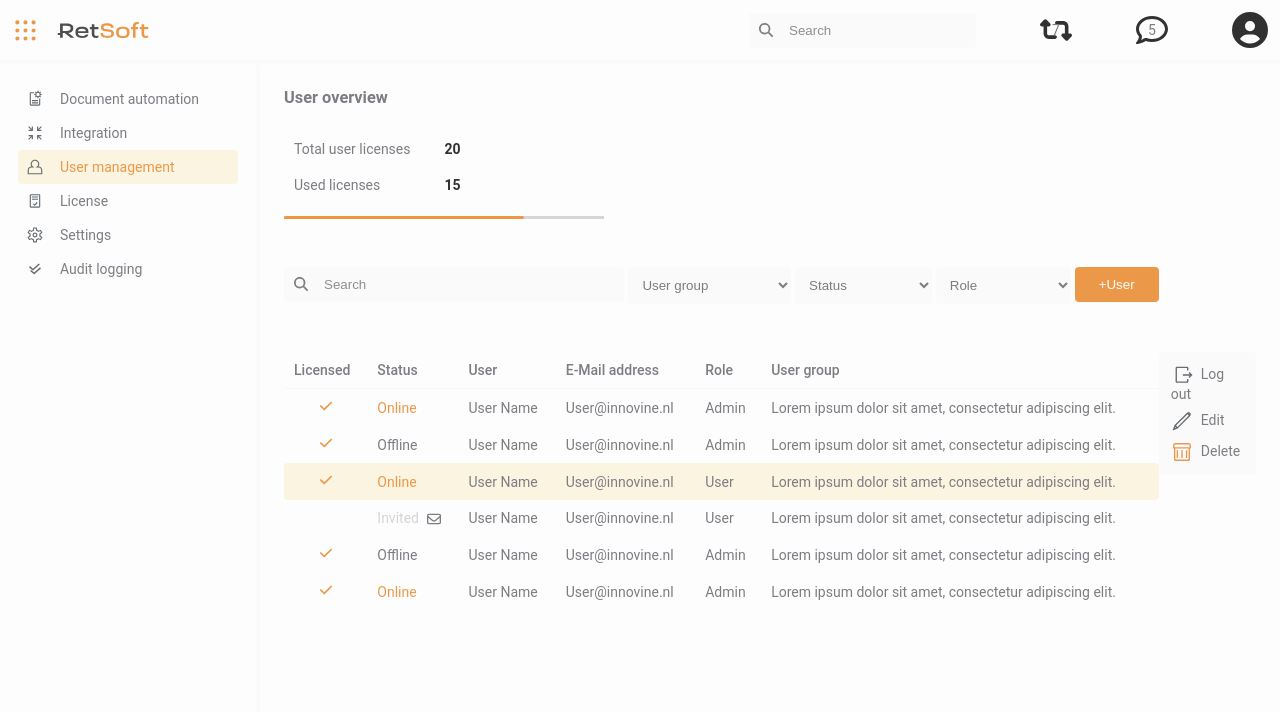
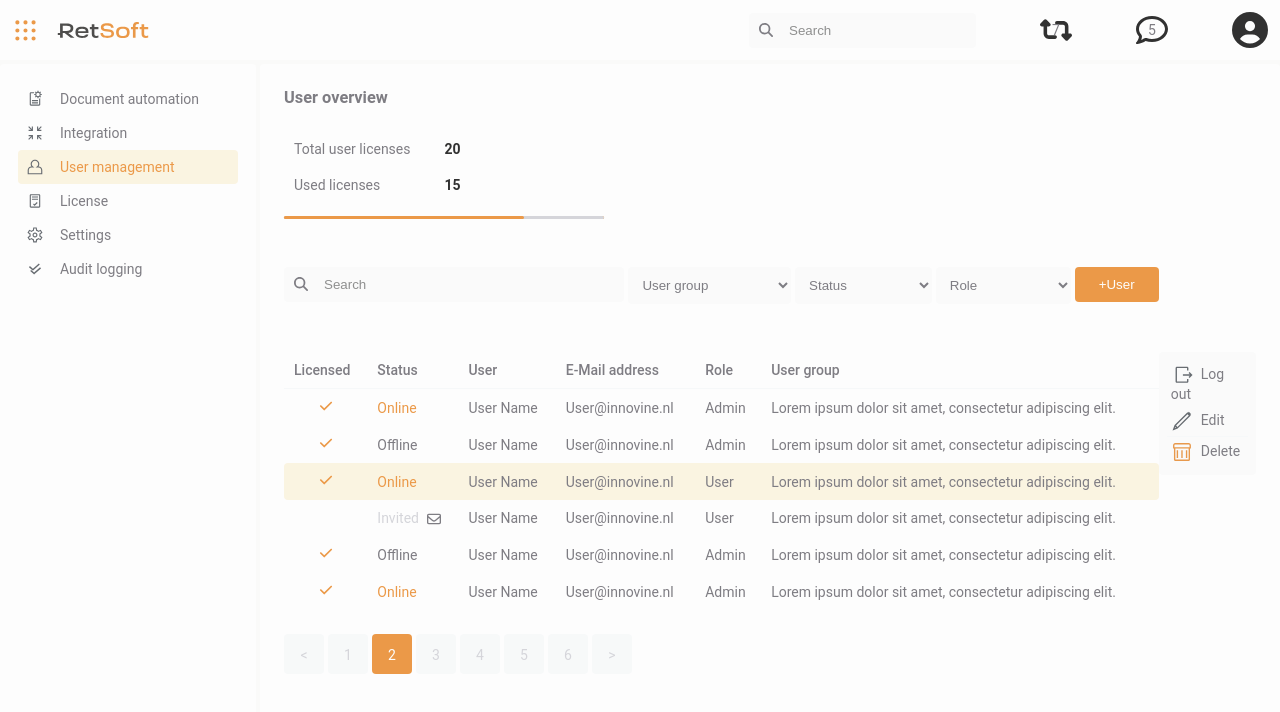
Before and after one commit to anilukin/verstka, a Next.js app: page /page2 in a window 1280 px wide. Shown: the top 712 px of the page. Built offline with nearby package versions, Linux system fonts and the light colour scheme.

Commit message:
add Pagination component

```diff
--- a/src/app/page1/Sidebar/FilesContainer/FilesContainer.js
+++ b/src/app/page1/Sidebar/FilesContainer/FilesContainer.js
@@ -24,7 +24,7 @@ export default function FilesContainer() {
     return (
         <div className="files_container">
             {data.map((file) => {
-                const fileCardClasses = cn("files_card", { "file_active": file.isChecked })
+                const fileCardClasses = cn("files_card", { "file_active": file.isChecked });
                 return(
                     <div className={fileCardClasses} key={file.id}>
                         <div className="files_card_title">
--- /dev/null
+++ b/src/app/page2/UserOverview/Pagination/Pagination.js
@@ -0,0 +1,34 @@
+import './pagination.css';
+
+import cn from 'classnames';
+// import Image from 'next/image';
+
+const pageToShow = 6;
+
+export default function Pagination({ totalCount, currentPage }) {
+    const totalItems = Math.min(pageToShow, totalCount);
+    let from = currentPage - Math.ceil(pageToShow / 2);
+    if (from < 0) {
+        from = 0
+    }
+    from = Math.min(from, totalCount - totalItems);
+
+    const countOfPagesArr = [];
+    for (let i = 0; i < totalItems; i += 1) {
+        countOfPagesArr.push(from + i + 1)
+    }
+    return(
+        <div>
+            <ul className="pagination_container">
+                <li className="pagination_item">&lt;</li>
+                {countOfPagesArr.map((i) => {
+                    const paginationPageClasses = cn("pagination_item", { "pagination_item_active": i === currentPage })
+                    return(
+                        <li className={paginationPageClasses} key={i}>{i}</li>
+                    )
+                })}
+                <li className="pagination_item">&gt;</li>
+            </ul>
+        </div>
+    );
+};
--- /dev/null
+++ b/src/app/page2/UserOverview/Pagination/pagination.css
@@ -0,0 +1,26 @@
+.pagination_container {
+    display: flex;
+    gap: 4px;
+}
+
+.pagination_item {
+    flex-basis: 40px;
+    height: 40px;
+    text-align: center;
+    vertical-align: middle;
+    background-color: #F7F9FA;
+    color: #CCCDD3;
+    border-radius: 4px;
+    padding: 13px;
+    cursor: pointer;
+}
+
+.pagination_item {
+    text-decoration: none;
+    color: #CCCDD3;
+}
+
+.pagination_item_active {
+    background-color: #E8821D;
+    color: #FFFFFF;
+}
--- a/src/app/page2/UserOverview/UserOverview.js
+++ b/src/app/page2/UserOverview/UserOverview.js
@@ -5,6 +5,7 @@ import magnifyingIcon from '../../../../public/magnifying-glass-icon.svg';
 
 import UserRow from './UserRow';
 import Tooltip from './Tooltip/Tooltip';
+import Pagination from './Pagination/Pagination';
 
 export default function UserOverview({usersInfo}) {
 
@@ -92,6 +93,7 @@ export default function UserOverview({usersInfo}) {
 
                 <Tooltip />
             </div>
+            <Pagination totalCount={6} currentPage={2}/>
         </div>
     )
 }
--- a/src/app/page2/UserOverview/userOverview.css
+++ b/src/app/page2/UserOverview/userOverview.css
@@ -7,7 +7,7 @@
     padding: 24px;
 }
 
-.userOverview_container > div {
+.userOverview_container > div:not(:last-child) {
     padding: 24px 0;
 }
 
--- a/src/app/page3/page.js
+++ b/src/app/page3/page.js
@@ -1,6 +1,6 @@
 import SideMenu from '../SideMenu/SideMenu';
 
-import folderIcon from '../../../public/folder-icon.svg';
+import sidemenuDocAutomatization from '../../../public/sidemenu-document-automatization.svg';
 import sidemenuIntegration from '../../../public/sidemenu-integration.svg';
 import sidemenuUser from '../../../public/sidemenu-user.svg';
 import sidemenuLicense from '../../../public/sidemenu-license.svg';
@@ -14,7 +14,7 @@ export const metadata = {
 
 export default function Page3() {
   const list = [
-    {image: folderIcon, title: 'Document automation', isActive: false},
+    {image: sidemenuDocAutomatization, title: 'Document automation', isActive: false},
     {image: sidemenuIntegration, title: 'Integration', isActive: false},
     {image: sidemenuUser, title: 'User management', isActive: false},
     {image: sidemenuLicense, title: 'License', isActive: false},
```
